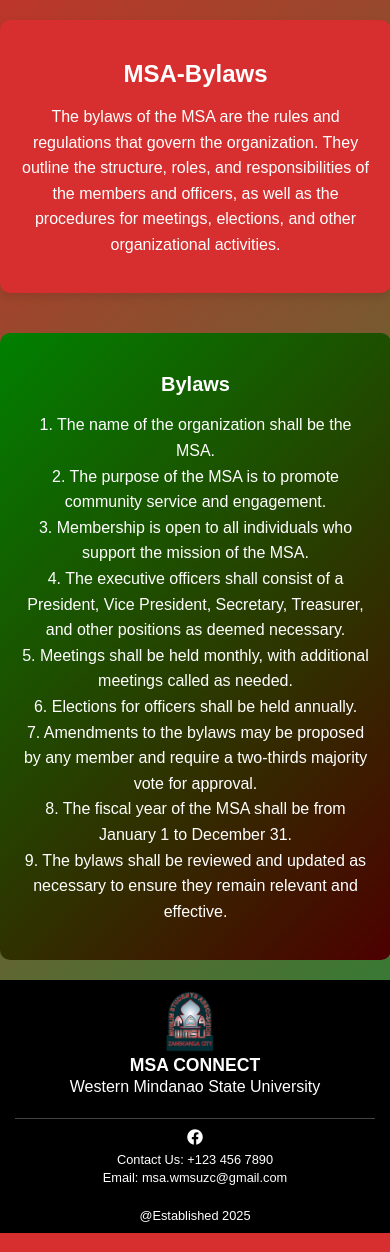
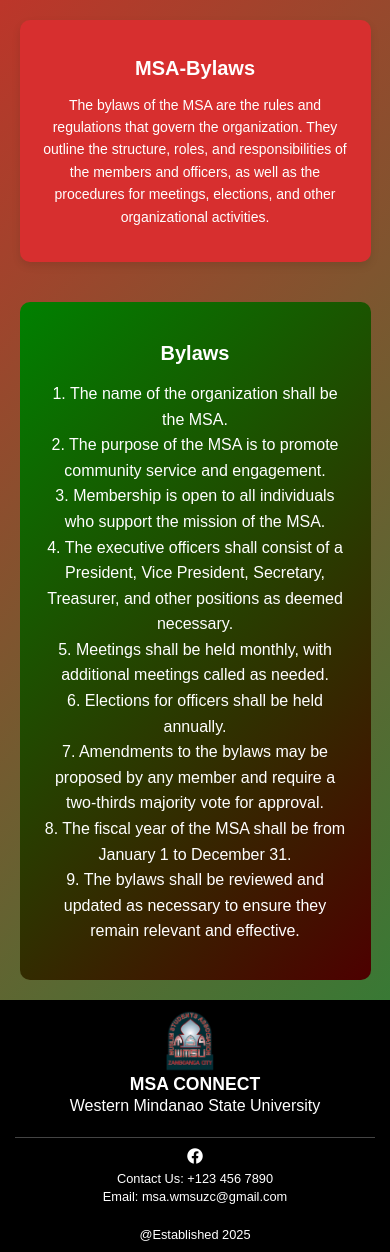
Before and after one commit to ashxeyn/msaconnect, a PHP site: page /views/user/Bylaws.php in a window 390 px wide. Shown: the part 60-1312 px from the top of the page. Run offline with PHP 8.4, Linux system fonts and the light colour scheme.

Commit message:
shaneee
shane eto nlang yung hindi responsive from last time

```diff
--- a/css/bylaws.css
+++ b/css/bylaws.css
@@ -1,5 +1,5 @@
 /* General Styles */
-body {
+html, body {
   font-family: Arial, sans-serif;
   margin: 0;
   padding: 0;
@@ -52,6 +52,7 @@ body {
   box-shadow: 0 4px 8px rgba(0, 0, 0, 0.1); /* Add a subtle shadow */
   text-align: center; /* Center the text inside the hero section */
   color: #fff;
+  box-sizing: border-box; /* Ensure padding is included in the width */
 }
 
 .hero h2 {
@@ -74,6 +75,7 @@ body {
   color: white; /* Ensure text is readable on the dark background */
   padding: 20px; /* Add padding inside the section */
   border-radius: 10px; /* Add rounded corners */
+  box-sizing: border-box; /* Ensure padding is included in the width */
 }
 
 .bylaws-content h3 {
@@ -102,4 +104,24 @@ footer {
   .hero, .bylaws-content {
     width: 90%; /* Increase width for smaller screens */
   }
+
+  .header {
+    font-size: 20px;
+    padding: 15px;
+  }
 }
+
+@media (max-width: 480px) {
+  .hero h2 {
+    font-size: 20px;
+  }
+
+  .hero p {
+    font-size: 14px;
+  }
+
+  .header {
+    font-size: 16px;
+    padding: 10px;
+  }
+}
```
